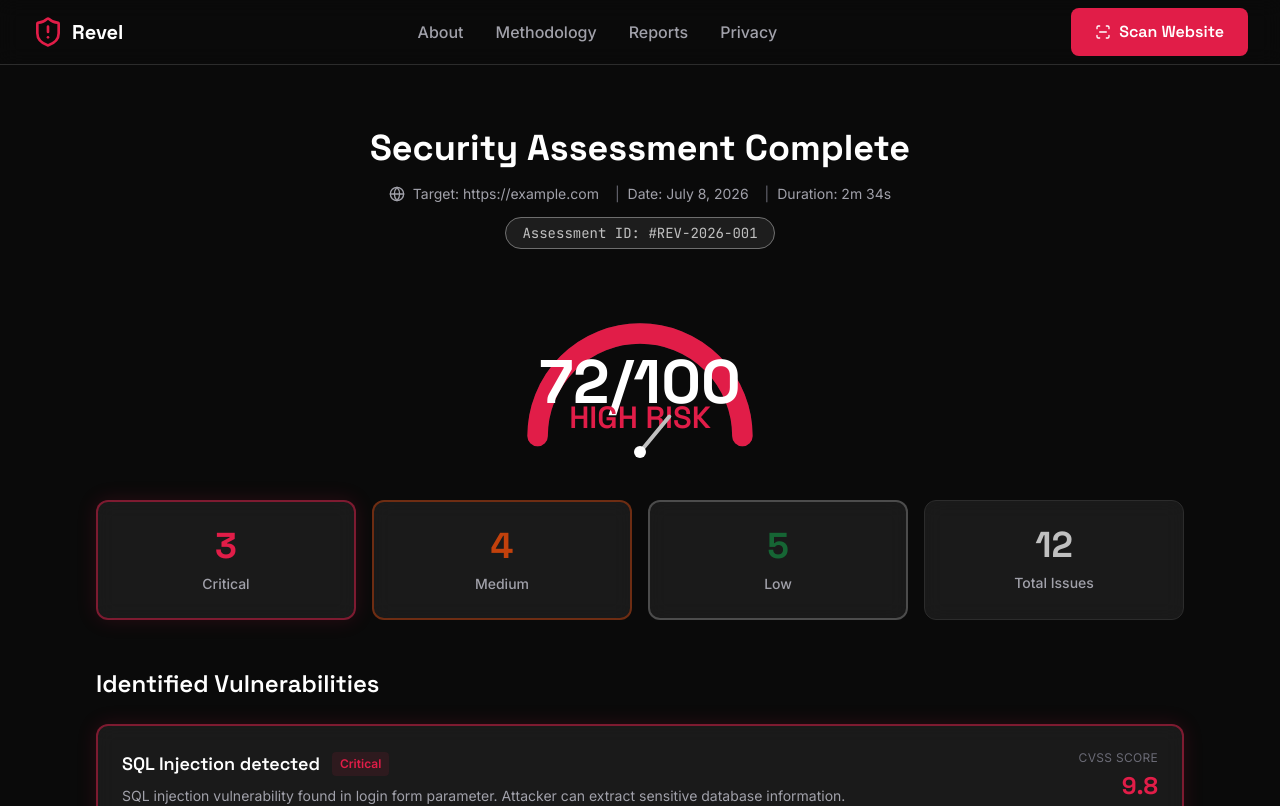
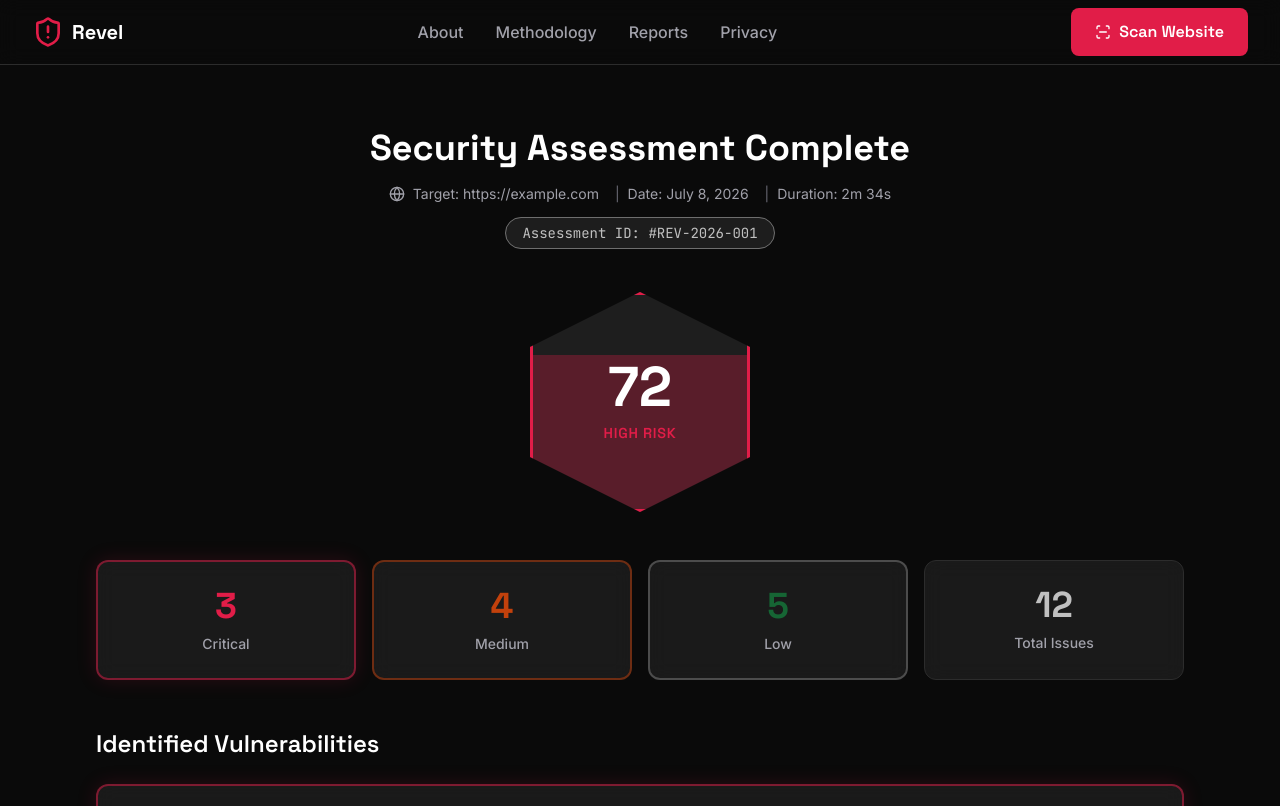
Before and after one commit to khadijaikram-3/revel, a React (Vite) app: page /reports in a window 1280 px wide. Shown: the top 806 px of the page. Built offline with nearby package versions, Linux system fonts and the light colour scheme.

Commit message:
Updated index.css

```diff
--- a/src/index.css
+++ b/src/index.css
@@ -102,19 +102,57 @@
     @apply inline-block w-2 h-5 bg-terminal-green ml-1 animate-blink;
   }
 
-  .risk-gauge {
-    position: relative;
+  .badge-enterprise {
+    @apply bg-silver/10 border border-silver/50 text-silver font-mono text-sm px-4 py-1.5 rounded-full;
   }
 
-  .risk-gauge-arc {
-    stroke-dasharray: 283;
-    stroke-linecap: round;
-    transform: rotate(-90deg);
-    transform-origin: center;
+  .hexagon-gauge {
+    width: 220px;
+    height: 220px;
+    clip-path: polygon(50% 0%, 100% 25%, 100% 75%, 50% 100%, 0% 75%, 0% 25%);
+    background: #1E1E1E;
+    border: 3px solid #E11D48;
+    box-shadow: 0 0 40px rgba(225, 29, 72, 0.4);
+    display: flex;
+    flex-direction: column;
+    justify-content: center;
+    align-items: center;
+    position: relative;
+    overflow: hidden;
   }
 
-  .badge-enterprise {
-    @apply bg-silver/10 border border-silver/50 text-silver font-mono text-sm px-4 py-1.5 rounded-full;
+  .hexagon-fill {
+    position: absolute;
+    bottom: 0;
+    left: 0;
+    right: 0;
+    background: rgba(225, 29, 72, 0.3);
+    transition: height 1.5s ease-out;
+    z-index: 1;
+  }
+
+  .hexagon-content {
+    position: relative;
+    z-index: 2;
+    display: flex;
+    flex-direction: column;
+    justify-content: center;
+    align-items: center;
+  }
+
+  .hexagon-score {
+    font-size: 3.5rem;
+    font-weight: 700;
+    color: #FFFFFF;
+    line-height: 1;
+  }
+
+  .hexagon-label {
+    font-size: 0.9rem;
+    font-weight: 600;
+    color: #E11D48;
+    letter-spacing: 0.05em;
+    margin-top: 0.5rem;
   }
 }
 
--- a/src/pages/ReportsPage.tsx
+++ b/src/pages/ReportsPage.tsx
@@ -1,5 +1,5 @@
 import { useEffect, useState } from 'react';
-import { FileText, FileSearch, Download, AlertTriangle, Shield, Server, Globe, Lock } from 'lucide-react';
+import { FileText, FileSearch, Download, AlertTriangle, Globe } from 'lucide-react';
 import Navbar from '../components/Navbar';
 import Footer from '../components/Footer';
 
@@ -47,19 +47,15 @@ const vulnerabilities = [
 ];
 
 export default function ReportsPage() {
-  const [animatedScore, setAnimatedScore] = useState(0);
+  const [animatedFill, setAnimatedFill] = useState(0);
   const score = 72;
-  const gaugeCircumference = 283;
 
   useEffect(() => {
     const timer = setTimeout(() => {
-      setAnimatedScore(score);
+      setAnimatedFill(score);
     }, 300);
     return () => clearTimeout(timer);
   }, []);
-
-  const gaugeOffset = gaugeCircumference - (animatedScore / 100) * gaugeCircumference;
-  const needleAngle = -90 + (animatedScore / 100) * 180;
 
   return (
     <div className="min-h-screen bg-background flex flex-col">
@@ -91,52 +87,15 @@ export default function ReportsPage() {
 
           {/* Risk Score Gauge */}
           <div className="flex justify-center mb-12">
-            <div className="relative w-64 h-40">
-              <svg className="w-full h-full" viewBox="0 0 100 60">
-                {/* Background arc */}
-                <path
-                  d="M 10 55 A 40 40 0 0 1 90 55"
-                  fill="none"
-                  stroke="#2C2C2C"
-                  strokeWidth="8"
-                  strokeLinecap="round"
-                />
-                {/* Filled arc */}
-                <path
-                  d="M 10 55 A 40 40 0 0 1 90 55"
-                  fill="none"
-                  stroke="#E11D48"
-                  strokeWidth="8"
-                  strokeLinecap="round"
-                  strokeDasharray={gaugeCircumference}
-                  strokeDashoffset={gaugeOffset}
-                  className="transition-all duration-1500 ease-out"
-                  style={{ transform: 'rotate(0deg)', transformOrigin: 'center' }}
-                />
-                {/* Center text */}
-                <text
-                  x="50"
-                  y="42"
-                  textAnchor="middle"
-                  className="font-heading font-bold text-2xl fill-primary-text"
-                >
-                  {animatedScore}/100
-                </text>
-                <text
-                  x="50"
-                  y="52"
-                  textAnchor="middle"
-                  className="font-heading font-semibold text-xs fill-danger"
-                >
-                  HIGH RISK
-                </text>
-              </svg>
-              {/* Needle */}
+            <div className="hexagon-gauge">
               <div
-                className="absolute bottom-0 left-1/2 w-1 h-12 bg-silver origin-bottom transition-transform duration-1500 ease-out rounded-full"
-                style={{ transform: `translateX(-50%) rotate(${needleAngle}deg)` }}
+                className="hexagon-fill"
+                style={{ height: `${animatedFill}%` }}
               />
-              <div className="absolute bottom-0 left-1/2 w-3 h-3 bg-white rounded-full -translate-x-1/2 translate-y-1/2" />
+              <div className="hexagon-content">
+                <span className="hexagon-score font-heading">{score}</span>
+                <span className="hexagon-label font-heading">HIGH RISK</span>
+              </div>
             </div>
           </div>
 
```
